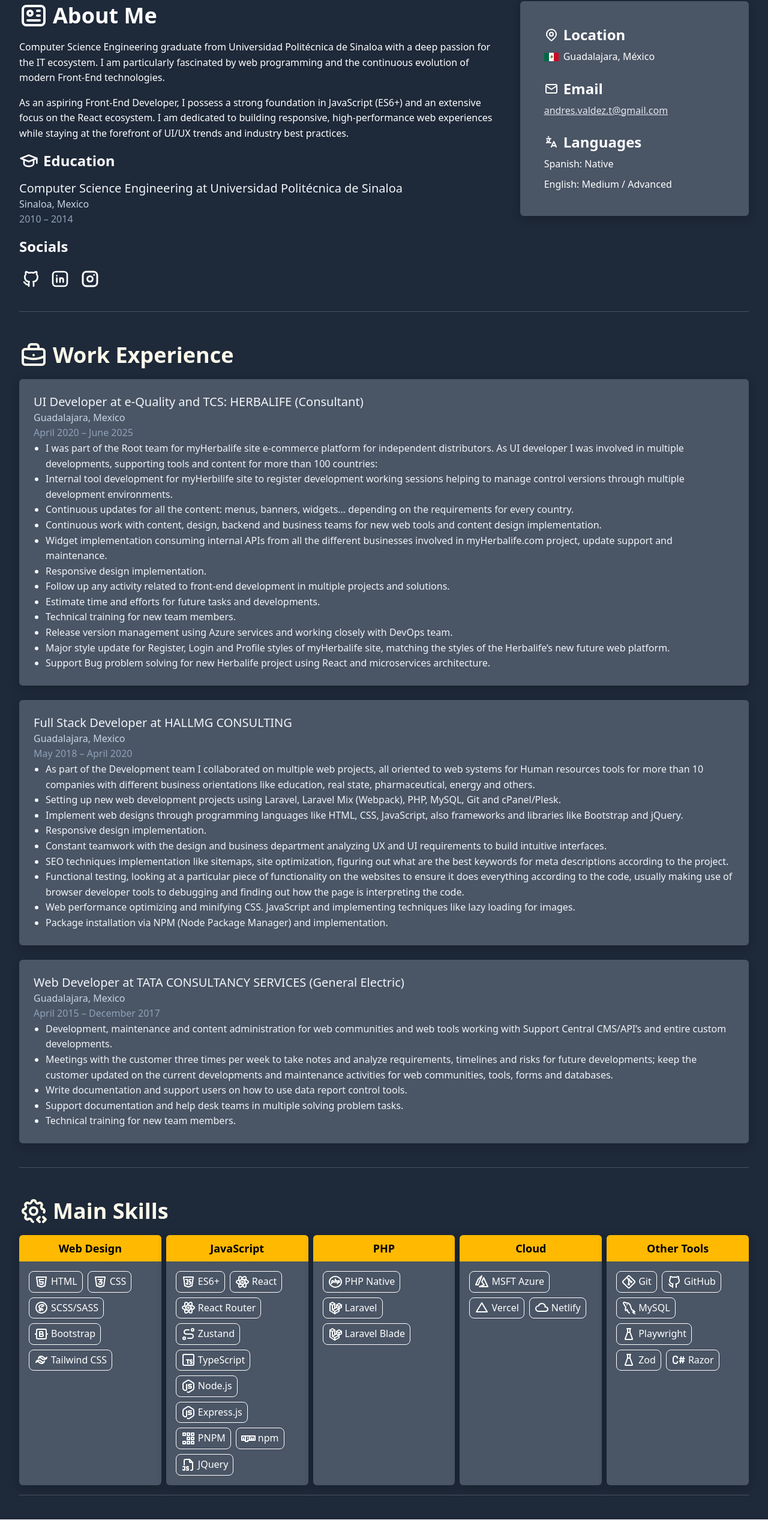
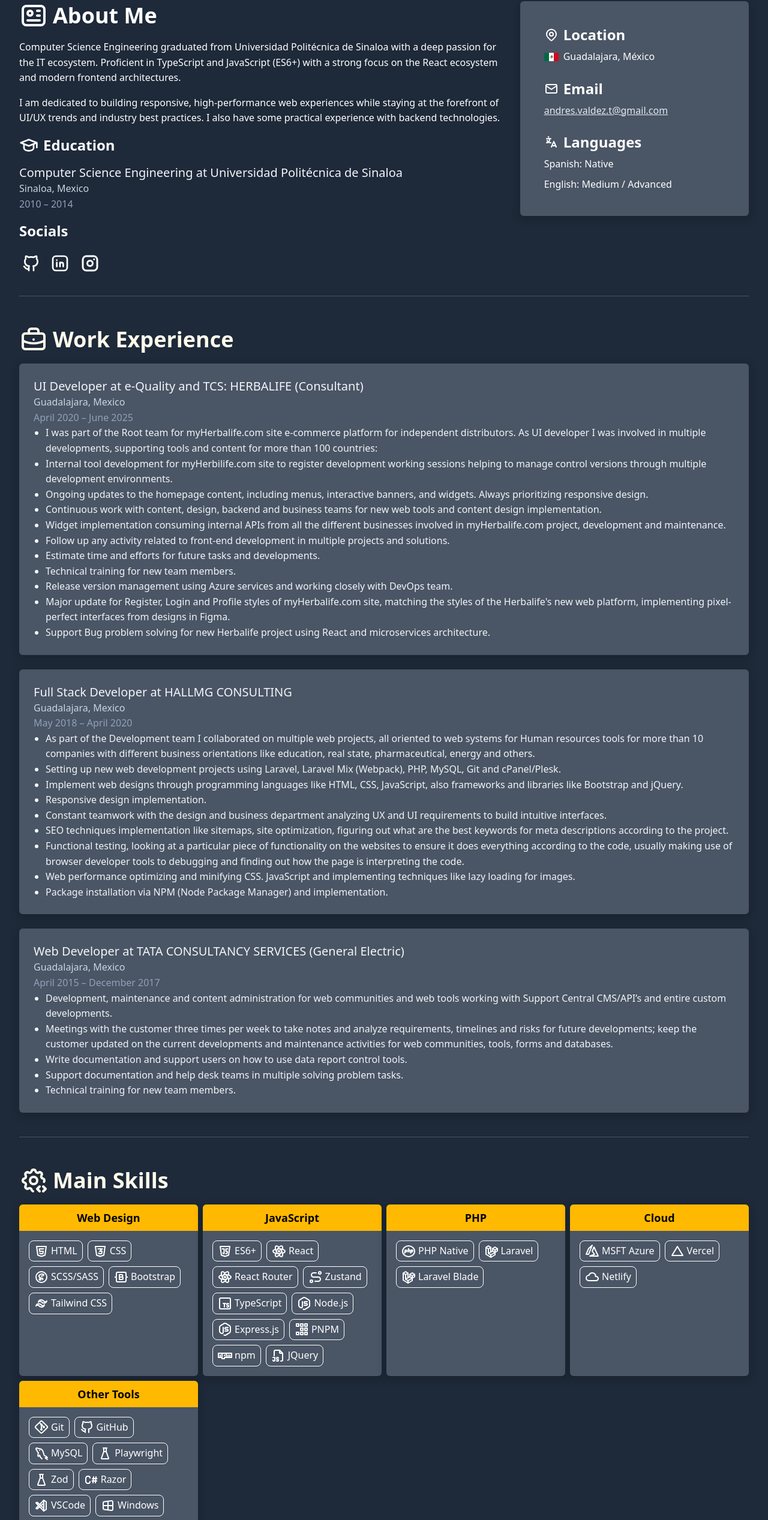
Before and after one commit to andresvaldezt/portfolio-vite-react, a React (Vite) app: page / in a window 1280 px wide. Shown: the part 134-2668 px from the top of the page at 60% size. Built offline with nearby package versions, Linux system fonts and the light colour scheme.

Commit message:
update navbar links for smooth scrolling

```diff
--- a/src/components/JobExperience.jsx
+++ b/src/components/JobExperience.jsx
@@ -2,7 +2,7 @@
 
 export function JobExperience(){
     return(
-            <section className='work-experience pb-4 border-b light:border-b-gray-700/20 border-b-amber-50/20'>
+            <section id='experience' className='work-experience scroll-mt-20 pb-4 border-b light:border-b-gray-700/20 border-b-amber-50/20'>
                 <header>
                     <h2 className="flex items-center gap-2 text-4xl font-bold mb-4 text-amber-50 light:text-gray-700">
                         <IconBriefcase stroke={2} size={48}/>
@@ -14,17 +14,16 @@
                     <p className='light:text-gray-700 text-slate-300'>Guadalajara, Mexico</p>
                     <p className='light:text-gray-500 text-slate-400'>April 2020 – June 2025</p>
                     <ul className='light:text-slate-700 text-slate-100 list-disc ms-5'>
-                        <li>I was part of the Root team for myHerbalife site e-commerce platform for independent distributors. As UI developer I was involved in multiple developments, supporting tools and content for more than 100 countries:</li>
-                        <li>Internal tool development for myHerbilife site to register development working sessions helping to manage control versions through multiple development environments.</li>
-                        <li>Continuous updates for all the content: menus, banners, widgets… depending on the requirements for every country.</li>
+                        <li>I was part of the Root team for myHerbalife.com site e-commerce platform for independent distributors. As UI developer I was involved in multiple developments, supporting tools and content for more than 100 countries:</li>
+                        <li>Internal tool development for myHerbilife.com site to register development working sessions helping to manage control versions through multiple development environments.</li>
+                        <li>Ongoing updates to the homepage content, including menus, interactive banners, and widgets. Always prioritizing responsive design.</li>
                         <li>Continuous work with content, design, backend and business teams for new web tools and content design implementation.</li>
-                        <li>Widget implementation consuming internal APIs from all the different businesses involved in myHerbalife.com project, update support and maintenance.</li>
-                        <li>Responsive design implementation.</li>
+                        <li>Widget implementation consuming internal APIs from all the different businesses involved in myHerbalife.com project, development and maintenance.</li>
                         <li>Follow up any activity related to front-end development in multiple projects and solutions.</li>
                         <li>Estimate time and efforts for future tasks and developments.</li>
                         <li>Technical training for new team members.</li>
                         <li>Release version management using Azure services and working closely with DevOps team.</li>
-                        <li>Major style update for Register, Login and Profile styles of myHerbalife site, matching the styles of the Herbalife’s new future web platform.</li>
+                        <li>Major update for Register, Login and Profile styles of myHerbalife.com site, matching the styles of the Herbalife's new web platform, implementing pixel-perfect interfaces from designs in Figma.</li>
                         <li>Support Bug problem solving for new Herbalife project using React and microservices architecture.</li>
                     </ul>
                 </div>
--- a/src/components/Skills.jsx
+++ b/src/components/Skills.jsx
@@ -2,7 +2,7 @@
 
 export function Skills(){
     return(
-        <section className='work-experience mb-4 pb-4 border-b light:border-b-gray-700/20 border-b-amber-50/20'>
+        <section id='skills' className='scroll-mt-20 mb-4 pb-4 border-b light:border-b-gray-700/20 border-b-amber-50/20'>
             <header>
                 <h2 className="flex items-center gap-2 text-4xl font-bold mb-4 text-amber-50 light:text-gray-700">
                     <Icons.IconSettingsCode stroke={2} size={48}/>
@@ -10,7 +10,7 @@
                 </h2>
             </header>
             <main>
-                <div className="grid grid-cols-1 md:grid-cols-2 lg:grid-cols-5 gap-2">
+                <div className="grid grid-cols-1 md:grid-cols-2 lg:grid-cols-4 gap-2">
                     <div className="rounded-md overflow-hidden bg-gray-600 light:bg-white light:shadow-[0px_4px_16px_rgb(0,0,0,0.2)] shadow-[0px_4px_16px_rgba(0,0,0,0.2)]">
                         <div className="bg-amber-400 light:bg-purple-400 text-inverted text-center py-2">
                             <h5 className="text-1/4 sm:text-lg text-black">
@@ -171,6 +171,18 @@
                                     <Icons.IconBrandCSharp stroke={2} />
                                     <span>Razor</span>
                                 </div>
+                                <div className="flex items-center gap-1 py-1 px-2 rounded-lg border">
+                                    <Icons.IconBrandVscode stroke={2} />
+                                    <span>VSCode</span>
+                                </div>
+                                <div className="flex items-center gap-1 py-1 px-2 rounded-lg border">
+                                    <Icons.IconBrandWindows stroke={2} />
+                                    <span>Windows</span>
+                                </div>
+                                <div className="flex items-center gap-1 py-1 px-2 rounded-lg border">
+                                    <Icons.IconTerminal2 stroke={2} />
+                                    <span>Linux(basic command line)</span>
+                                </div>
                             </div>
                         </div>
                     </div>
--- a/src/data/navbarLinks.js
+++ b/src/data/navbarLinks.js
@@ -2,17 +2,17 @@
     {
         id: 1,
         title: "About",
-        url: "#"
+        url: "#about"
     },
     {
         id: 2,
         title: "Experiencie",
-        url: "#"
+        url: "#experience"
     },
     {
         id: 3,
         title: "Skills",
-        url: "#"
+        url: "#skills"
     },
     {
         id: 4,
--- a/src/index.css
+++ b/src/index.css
@@ -1,6 +1,12 @@
 @import "tailwindcss";
 
 @custom-variant light (&:where(.light, .light *));
+
+@layer base {
+    html {
+        @apply scroll-smooth;
+    }
+}
 
 * {
   box-sizing: border-box;
--- a/src/pages/Home.jsx
+++ b/src/pages/Home.jsx
@@ -10,17 +10,21 @@
     return (
     <main className="index-main" >
         <div className="flex flex-col gap-12 mx-auto px-4 py-6 sm:px-6 md:px-8 max-w-7xl">
-            <section className="port-about flex flex-wrap lg:gap-6 pb-8 border-b light:border-b-gray-700/20 border-b-amber-50/20">
+            <section id='about' className="scroll-mt-20 port-about flex flex-wrap lg:gap-6 pb-8 border-b light:border-b-gray-700/20 border-b-amber-50/20">
                 <div className="flex-none lg:w-8/12 w-full light:text-black">
                     <h2 className="flex items-center gap-2 text-4xl font-bold mb-4">
                         <IconId stroke={2} size={48}/>
                         About Me
                     </h2>
                     <p className='mb-4 light:text-black'>
-                        Computer Science Engineering graduate from Universidad Politécnica de Sinaloa with a deep passion for the IT ecosystem. I am particularly fascinated by web programming and the continuous evolution of modern Front-End technologies.
+                        Computer Science Engineering graduated from Universidad Politécnica de Sinaloa with a deep
+                        passion for the IT ecosystem. Proficient in TypeScript and JavaScript (ES6+) with a strong focus on
+                        the React ecosystem and modern frontend architectures.
                     </p>
                     <p>
-                        As an aspiring Front-End Developer, I possess a strong foundation in JavaScript (ES6+) and an extensive focus on the React ecosystem. I am dedicated to building responsive, high-performance web experiences while staying at the forefront of UI/UX trends and industry best practices.
+                        I am dedicated to building responsive,
+                        high-performance web experiences while staying at the forefront of UI/UX trends and industry best
+                        practices. I also have some practical experience with backend technologies.
                     </p>
                     <h3 className="flex items-center gap-2 text-2xl font-bold my-4">
                         <IconSchool stroke={2} size={32}/>
--- a/src/utils/icons.js
+++ b/src/utils/icons.js
@@ -22,5 +22,8 @@
     IconBrandGithub,
     IconBrandMysql,
     IconFlask,
-    IconBrandCSharp
+    IconBrandCSharp,
+    IconBrandVscode,
+    IconBrandWindows,
+    IconTerminal2
 } from "@tabler/icons-react"
```
